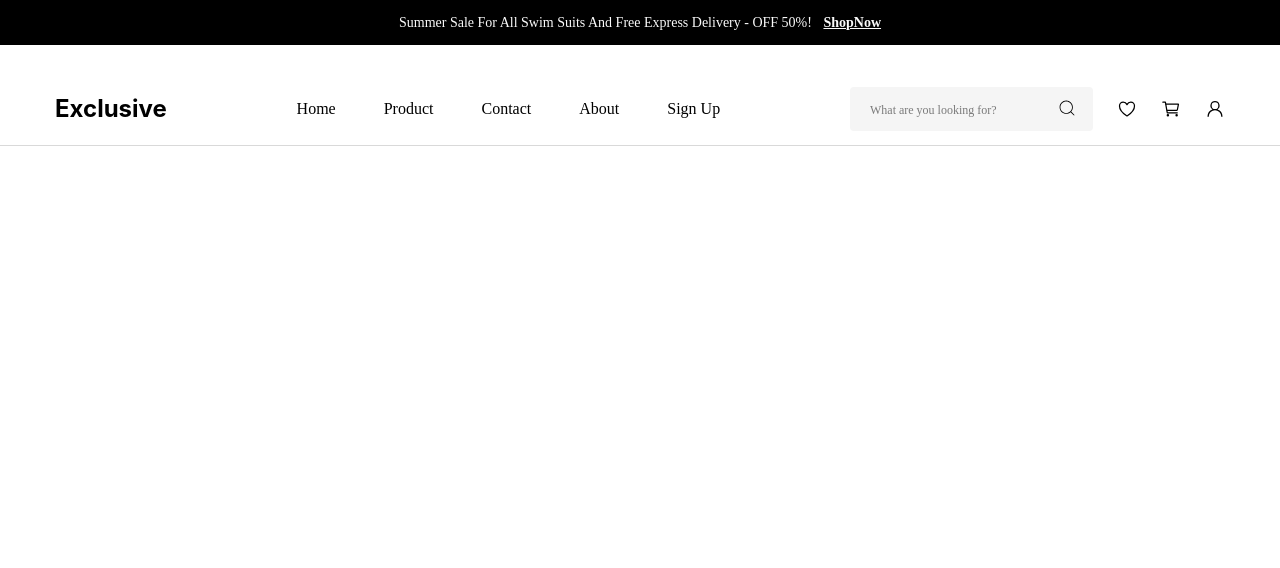
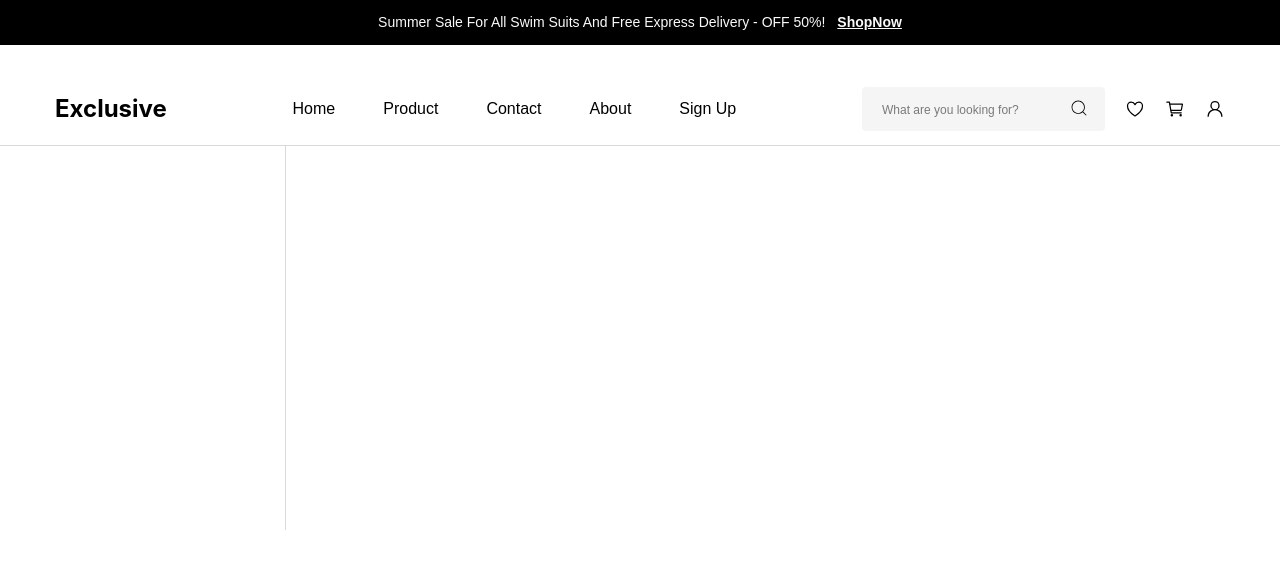
Before and after one commit to mahid76/Exclusive_E-commerce, a React (Vite) app: page / in a window 1280 px wide. Shown: the top 568 px of the page. Built offline with nearby package versions, Linux system fonts and the light colour scheme.

Commit message:
Navbar & font

```diff
--- /dev/null
+++ b/src/components/Banner/Banner.jsx
@@ -0,0 +1,18 @@
+import Container from "../Layout/Container";
+import BannerLeft from "./BannerLeft";
+import BannerRight from "./BannerRight";
+
+const Banner = () => {
+	return (
+		<>
+			<Container>
+				<div className="flex relative after:absolute after:top-0 after:left-[230px] after:w-[1px]  after:h-[384px] after:bg-[#D9D9D9] ">
+					<BannerLeft />
+					<BannerRight />
+				</div>
+			</Container>
+		</>
+	);
+};
+
+export default Banner;
--- /dev/null
+++ b/src/components/Banner/BannerLeft.jsx
@@ -0,0 +1,41 @@
+import React from 'react'
+
+const BannerLeft = () => {
+  const bannerCategories  = [
+    {
+      title:"Woman’s Fashion"
+    },
+    {
+      title:"Men’s Fashion"
+    },
+    {
+      title:"Electronics"
+    },
+    {
+      title:"Home & Lifestyle"
+    },
+    {
+      title:"Medicine"
+    },
+    {
+      title:"Sports & Outdoor"
+    },
+    {
+      title:"Baby’s & Toys"
+    },
+    {
+      title:"Groceries & Pets"
+    },
+    {
+      title:"Health & Beauty"
+    },
+  ]
+
+  return (
+    <div>
+
+    </div>
+  )
+}
+
+export default BannerLeft
--- /dev/null
+++ b/src/components/Banner/BannerRight.jsx
@@ -0,0 +1,11 @@
+import React from 'react'
+
+const BannerRight = () => {
+  return (
+    <div>
+
+    </div>
+  )
+}
+
+export default BannerRight
--- a/src/components/Navbar/Navbar.jsx
+++ b/src/components/Navbar/Navbar.jsx
@@ -34,11 +34,13 @@ const Navbar = () => {
 					<div className="">
 						<ul className="flex md:flex-row flex-col gap-x-[48px] text-black font-primary leading-6 items-center ">
 							{navItem.map((item) => (
-								<a href="#"><li>{item.title}</li></a>
+								<a href="#">
+									<li>{item.title}</li>
+								</a>
 							))}
 						</ul>
 					</div>
-					<div className=" flex items-center gap-x-6   ">
+					<div className=" flex items-center gap-x-5   ">
 						<div className="w-[243px] relative  ">
 							<input
 								className="w-full outline-0 rounded py-[10px] pl-5 pr-9  bg-[#F5F5F5] placeholder:text-[12px] font-primary "
@@ -46,12 +48,22 @@ const Navbar = () => {
 								placeholder="What are you looking for?"
 							/>
 							<div className="absolute  top-[11px] right-[16px]">
-								<CiSearch className="text-[20px] " />
+								<a href="#">
+									{" "}
+									<CiSearch className="text-[20px] " />
+								</a>
 							</div>
 						</div>
-						<IoHeartOutline size={20} />
-						<IoCartOutline size={20} />
-						<GoPerson size={20} />
+						<a href="#">
+							<IoHeartOutline size={20} />
+						</a>
+						<a href="#">
+							{" "}
+							<IoCartOutline size={20} />
+						</a>
+						<a href="#">
+							<GoPerson size={20} />
+						</a>
 					</div>
 				</div>
 			</Container>
--- a/src/components/pages/Home.jsx
+++ b/src/components/pages/Home.jsx
@@ -1,12 +1,14 @@
 import React from 'react'
 import Header from '../Header/Header'
 import Navbar from '../Navbar/Navbar'
+import Banner from '../Banner/Banner'
 
 const Home = () => {
   return (
     <>
       <Header />
       <Navbar />
+      <Banner />
     </>
   )
 }
--- a/src/index.css
+++ b/src/index.css
@@ -2,8 +2,8 @@
 @import url("https://fonts.googleapis.com/css2?family=Inter:ital,opsz,wght@0,14..32,100..900;1,14..32,100..900&family=Poppins:ital,wght@0,100;0,200;0,300;0,400;0,500;0,600;0,700;0,800;0,900;1,100;1,200;1,300;1,400;1,500;1,600;1,700;1,800;1,900&display=swap");
 
 @theme {
-	--font-primary: "Poppins", "sans-serif";
-	--font-secondary: "Inter", "sans-serif";
+	--font-primary: "Poppins", sans-serif;
+	--font-secondary: "Inter", sans-serif;
 	--color-primary: #DB4444;
 	--color-secondary: #FAFAFA;
 }
```
